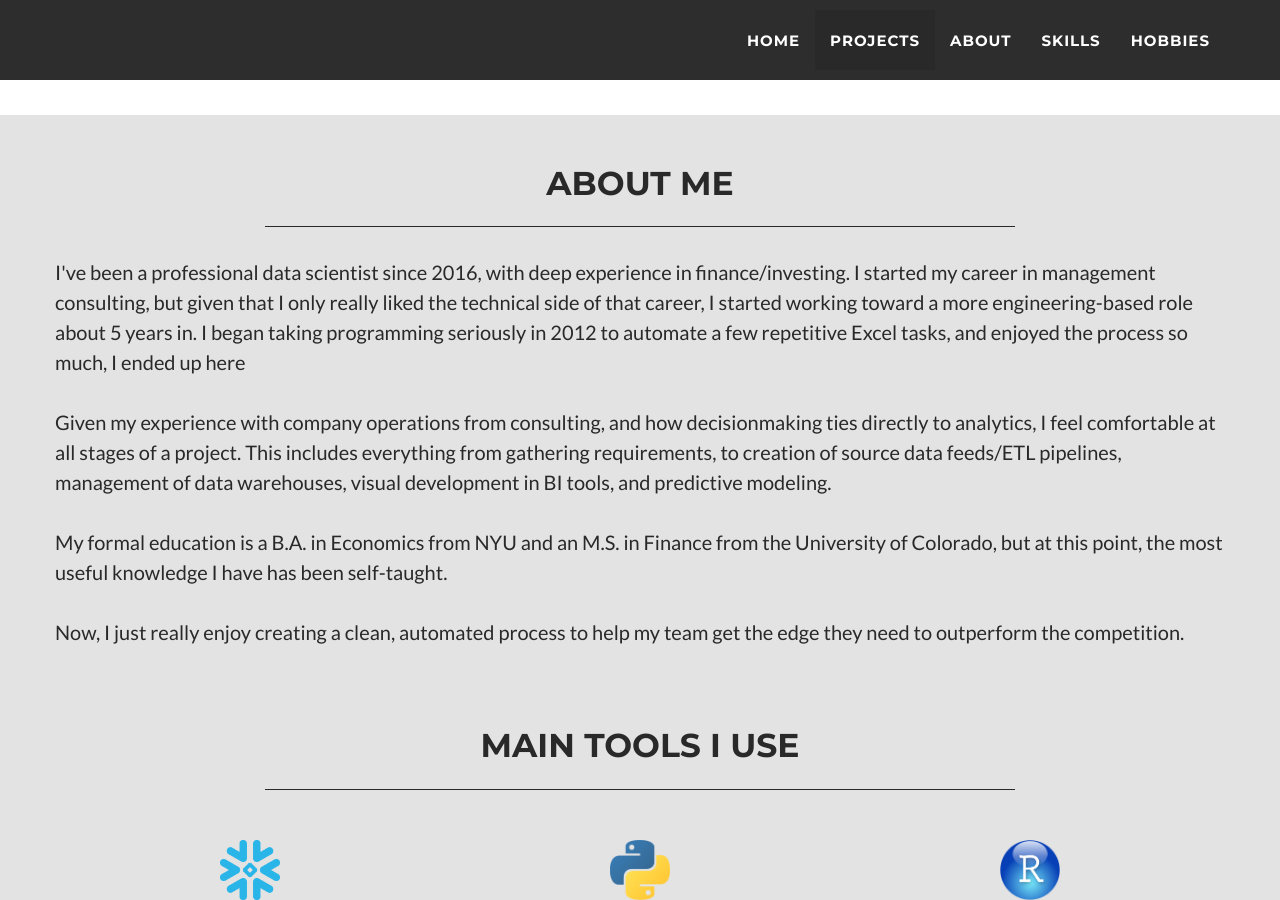
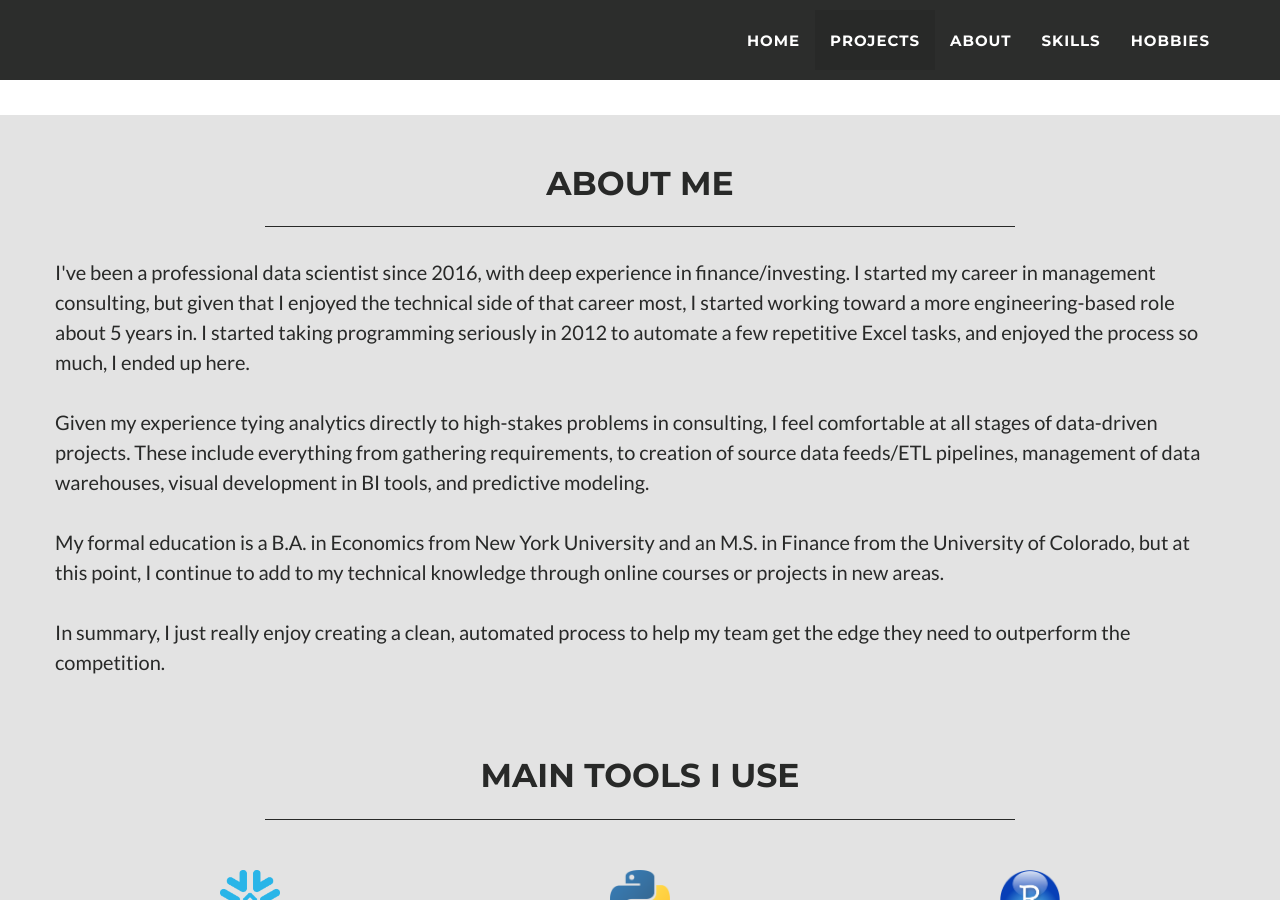
Before and after one commit to brf217/brf217.github.io, a Jekyll site: the page built from _posts/2014-07-18-project-1.markdown, in a window 1280 px wide and 900 px high, scrolled down 1301 px. Built offline with Jekyll 4.4.1, drawn with Linux system fonts in a browser that asks for light colours.

Commit message:
Update about.html

```diff
--- a/_includes/about.html
+++ b/_includes/about.html
@@ -8,16 +8,17 @@
       </div>
     </div>
     <div class="row">
-        <p>I've been a professional data scientist since 2016, with deep experience in finance/investing. I started my career in management consulting, but given that I only really
-          liked the technical side of that career, I started working toward a more engineering-based role about 5 years in. I began taking programming seriously in 2012 to automate
-          a few repetitive Excel tasks, and enjoyed the process so much, I ended up here</p>
+        <p>I've been a professional data scientist since 2016, with deep experience in finance/investing. I started my career in management consulting, but given that I
+          enjoyed the technical side of that career most, I started working toward a more engineering-based role about 5 years in. I started taking programming seriously in 2012 to automate
+          a few repetitive Excel tasks, and enjoyed the process so much, I ended up here.</p>
 
-        <p>Given my experience with company operations from consulting, and how decisionmaking ties directly to analytics, I feel comfortable at all stages of a project. This includes everything from
+        <p>Given my experience tying analytics directly to high-stakes problems in consulting, I feel comfortable at all stages of data-driven projects. These include everything from
         gathering requirements, to creation of source data feeds/ETL pipelines, management of data warehouses, visual development in BI tools, and predictive modeling.</p>
 
-      <p>My formal education is a B.A. in Economics from NYU and an M.S. in Finance from the University of Colorado, but at this point, the most useful knowledge I have has been self-taught.</p>
+      <p>My formal education is a B.A. in Economics from New York University and an M.S. in Finance from the University of Colorado, but at this point, I continue to add to my technical knowledge
+        through online courses or projects in new areas.</p>
 
-      <p>Now, I just really enjoy creating a clean, automated process to help my team get the edge they need to outperform the competition.</p>
+      <p>In summary, I just really enjoy creating a clean, automated process to help my team get the edge they need to outperform the competition.</p>
 
       </div>
   </div>
```
